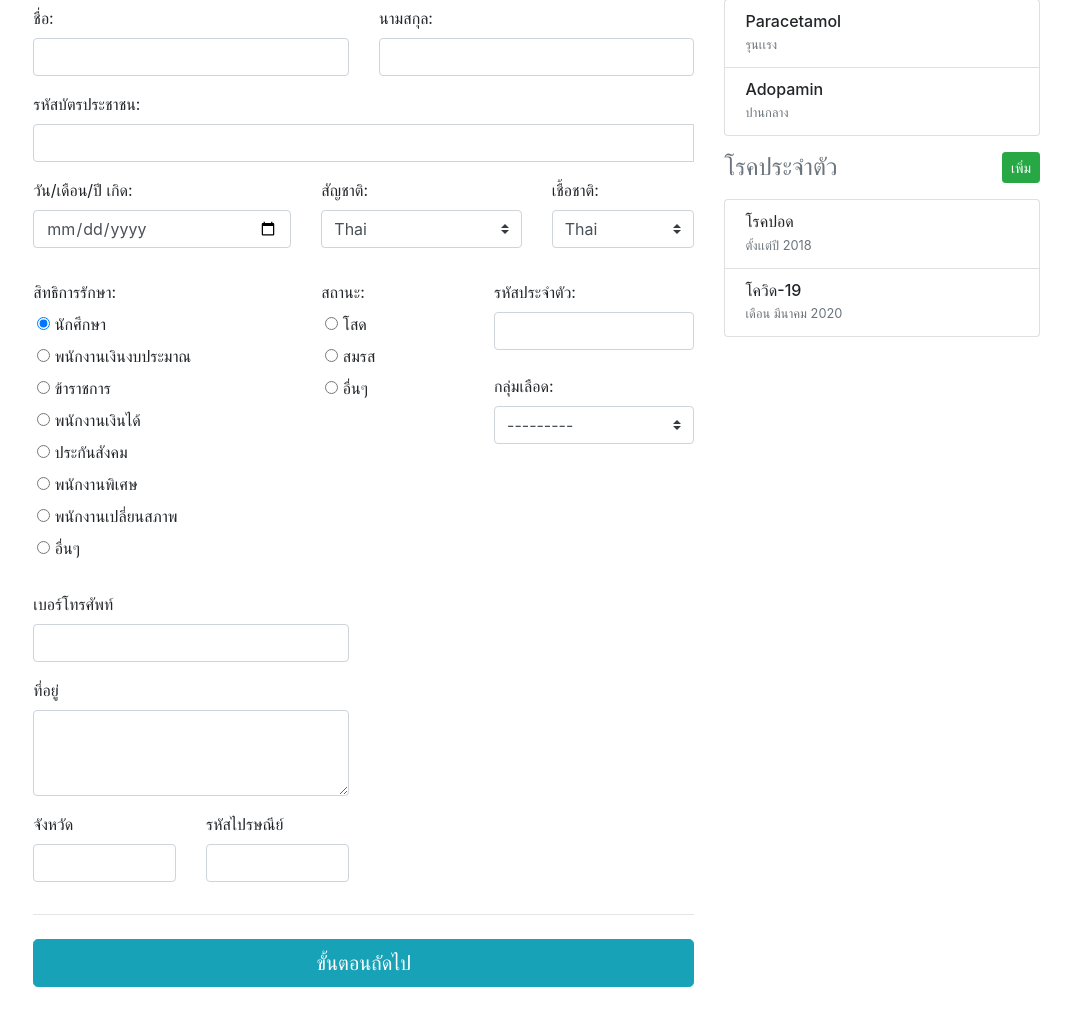
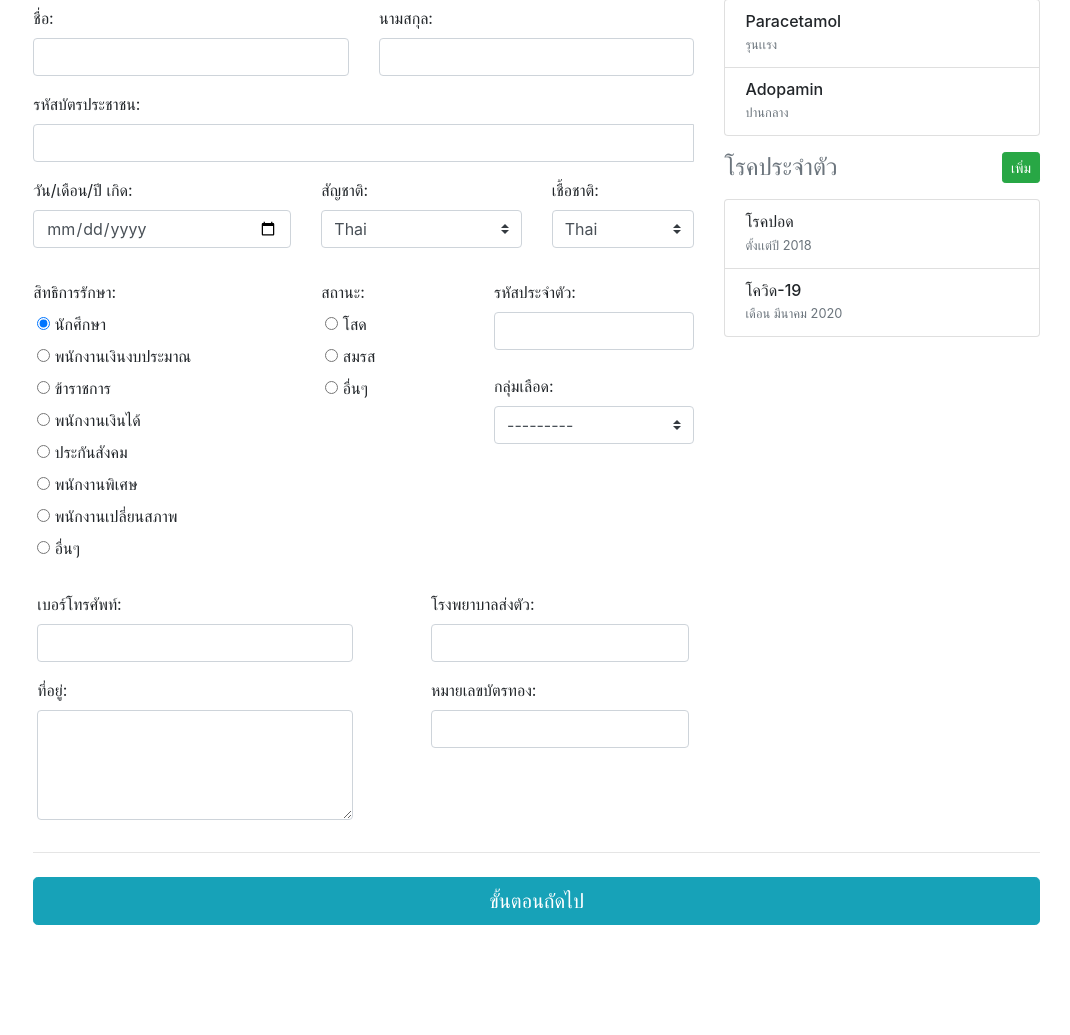
Before and after one commit to sahussawud/Clinic-Management-Application, a Django app: page /treatment/patient/create/ in a window 1280 px wide. Shown: the part 120-1155 px from the top of the page, without its empty margins (210-1280 px from the left). After the commit the page ends 1045 px from the top, so only its background shows below. Run offline with Django 3.2, Linux system fonts and the light colour scheme; some libraries are stand-ins or nearby versions.

Commit message:
fix forms

```diff
--- a/CTHS/Treatment/templates/Treatment/create_patient.html
+++ b/CTHS/Treatment/templates/Treatment/create_patient.html
@@ -175,57 +175,66 @@
                                     </div>
 
 
+
+
                                 </div>
 
                             </div>
                         </div>
 
-                        <div class="mb-3">
-                            <div class="col-md-6 pl-0">
-                                <label for="telephone">เบอร์โทรศัพท์</label>
-                                <input type="text" name="telephone" id="" class="form-control">
+                        <div class="row mb-3">
+                            <div class="col-md-6 ml-1">
+                                {{ form.phone.label_tag }}
+                                {{ form.phone }}
                                 <div class="invalid-feedback">
-                                    Please enter your telephone.
+                                    {{ form.phone.errors }}
                                 </div>
+                            </div>
+
+                            <div class="col-md-5 ml-5">
+                                {{ form.hospital_refer.label_tag }}
+
+                                {{ form.hospital_refer }}
+                                <div class="invalid-feedback">
+                                    {{ form.hospital_refer.errors }}
                                 </div>
 
                             </div>
 
-                        <div class="mb-3">
-                            <div class="col-md-6 pl-0">
-                                <label for="address">ที่อยู่</label>
-                                <textarea class="form-control" id="address" name="address" rows="3" cols="3"></textarea>
+
+
+                        </div>
+
+                        <div class="row mb-3">
+
+                            <div class="col-md-6 ml-1">
+                                {{ form.address.label_tag }}
+                                {{ form.address }}
                                 <div class="invalid-feedback">
-                                    Please enter your shipping address.
-                                </div>
+                                    {{ form.address.errors }}
                                 </div>
 
                             </div>
 
-                        <div class="row">
-                            <div class="col-md-3 mb-3">
-                                <label for="province">จังหวัด</label>
-                                <input type="text" class="form-control" id="province" name="province" placeholder=""
-                                    required="">
+                            <div class="col-md-5 ml-5">
+                                {{ form.gold_card_no.label_tag }}
+
+                                {{ form.gold_card_no }}
                                 <div class="invalid-feedback">
-                                    Zip code required.
-                                </div>
-                            </div>
-                            <div class="col-md-3 mb-3">
-                                <label for="zip">รหัสไปรษณีย์</label>
-                                <input type="text" class="form-control" id="zip" name="zip" placeholder="" required="">
-                                <div class="invalid-feedback">
-                                    Zip code required.
-                                </div>
-                            </div>
+                                    {{ form.gold_card_no.errors }}
                                 </div>
 
 
-                        <hr class="mb-4">
-                        <button class="btn btn-info btn-lg btn-block" type="submit">ขั้นตอนถัดไป</button>
-                    </form>
+
+
                             </div>
 
+
+                        </div>
+
+
+
+            </div>
 <div class="col-md-4 mb-4">
         <h4 class="d-flex justify-content-between align-items-center mb-3">
             <span class="text-muted">เเพ้ยา</span>
@@ -266,8 +275,15 @@
         </ul>
 
     </div>
+
         </div>
+
+        <hr class="mb-4">
+        <button class="btn btn-info btn-lg btn-block" type="submit">ขั้นตอนถัดไป</button>
+        </form>
     </div>
+
+
 </main>
 {% endblock %}
 
--- a/CTHS/User_app/models.py
+++ b/CTHS/User_app/models.py
@@ -157,6 +157,9 @@ class PatientForm(ModelForm):
             'address': _('ที่อยู่'),
             'patient_role': _('สิทธิการรักษา'),
             'id_code': _('รหัสประจำตัว'),
+            'address': _('ที่อยู่'),
+            'hospital_refer': _('โรงพยาบาลส่งตัว'),
+            'gold_card_no': _('หมายเลขบัตรทอง'),
         }
         widgets = {
             'fname': TextInput(attrs={'class': 'form-control'}),
@@ -168,9 +171,11 @@ class PatientForm(ModelForm):
             'status': RadioSelect(attrs={'class': ''}),
             'blood_type': Select(attrs={'class': 'custom-select d-block w-100'}),
             'phone': TextInput(attrs={'class': 'form-control'}),
-            'address': Textarea(attrs={'class': 'form-control'}),
+            'address': Textarea(attrs={'class': 'form-control','rows':'4'}),
             'patient_role': RadioSelect(attrs={'class': ''}),
             'id_code': TextInput(attrs={'class': 'form-control'}),
+            'hospital_refer': TextInput(attrs={'class': 'form-control'}),
+            'gold_card_no': TextInput(attrs={'class': 'form-control'}),
         }
     def clean_birth_day(self):
         current_date = datetime.now().date()
```
Lines whose indentation alone changed are shown as unchanged.
